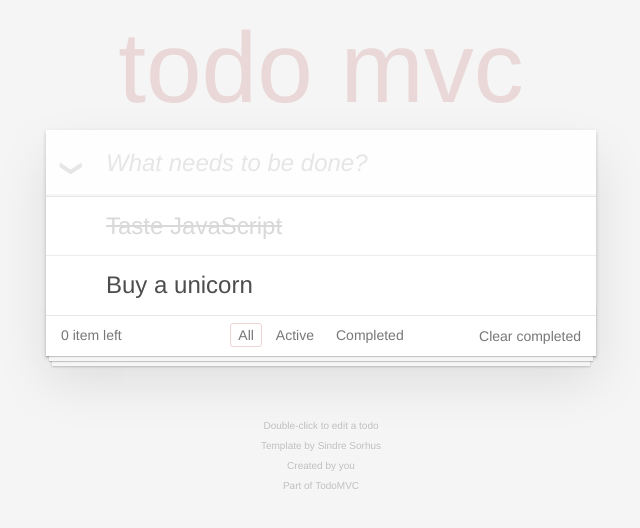
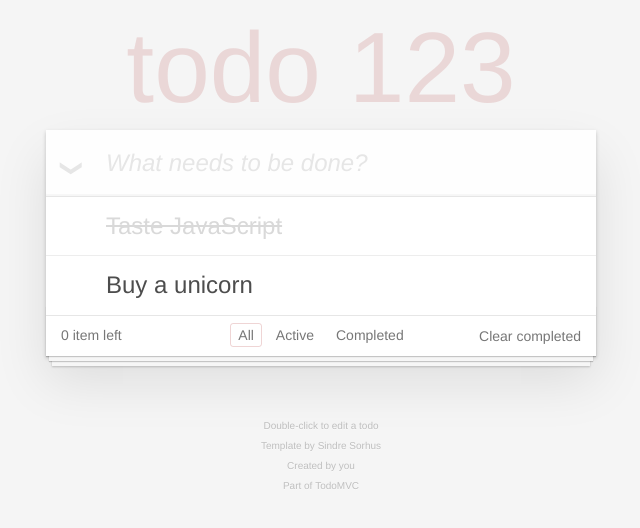
Before and after one commit to hsuanliao/angular-todomvc, an Angular app: page / in a window 1280 px wide. Shown: the top 528 px of the page, without its empty margins (319-959 px from the left). Built offline with nearby package versions, Linux system fonts and the light colour scheme.

Commit message:
2. 使用內嵌繫結 => 綁定 title 內容

```diff
--- a/src/app/app.component.ts
+++ b/src/app/app.component.ts
@@ -6,5 +6,5 @@ import { Component } from '@angular/core';
   styleUrls: ['./app.component.css']
 })
 export class AppComponent {
-  title = 'todomvc';
+
 }
--- a/src/app/title/title.component.html
+++ b/src/app/title/title.component.html
@@ -1 +1 @@
-<h1>todo mvc</h1>
+<h1>{{ title }}</h1>
--- a/src/app/title/title.component.ts
+++ b/src/app/title/title.component.ts
@@ -6,6 +6,7 @@ import { Component, OnInit } from '@angular/core';
   styleUrls: ['./title.component.css']
 })
 export class TitleComponent implements OnInit {
+  title = 'todo 123';
 
   constructor() { }
 
```
